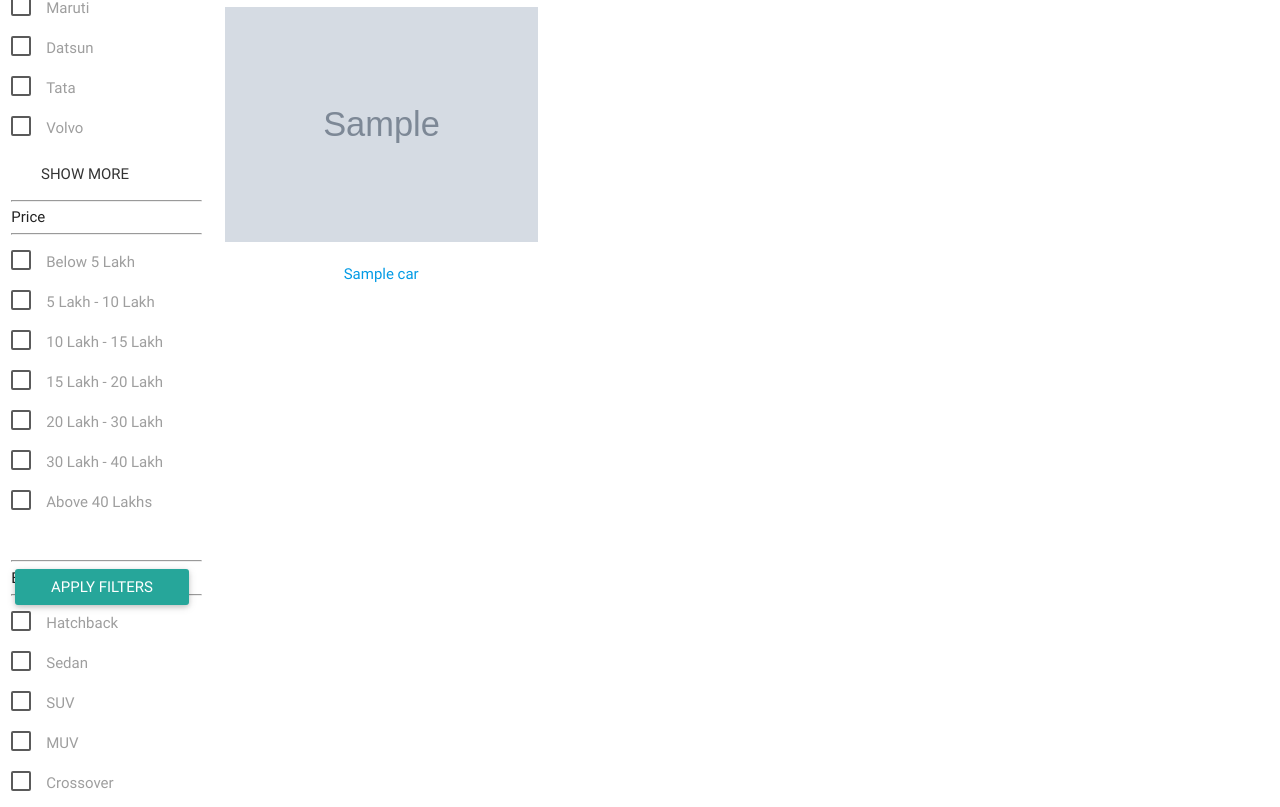
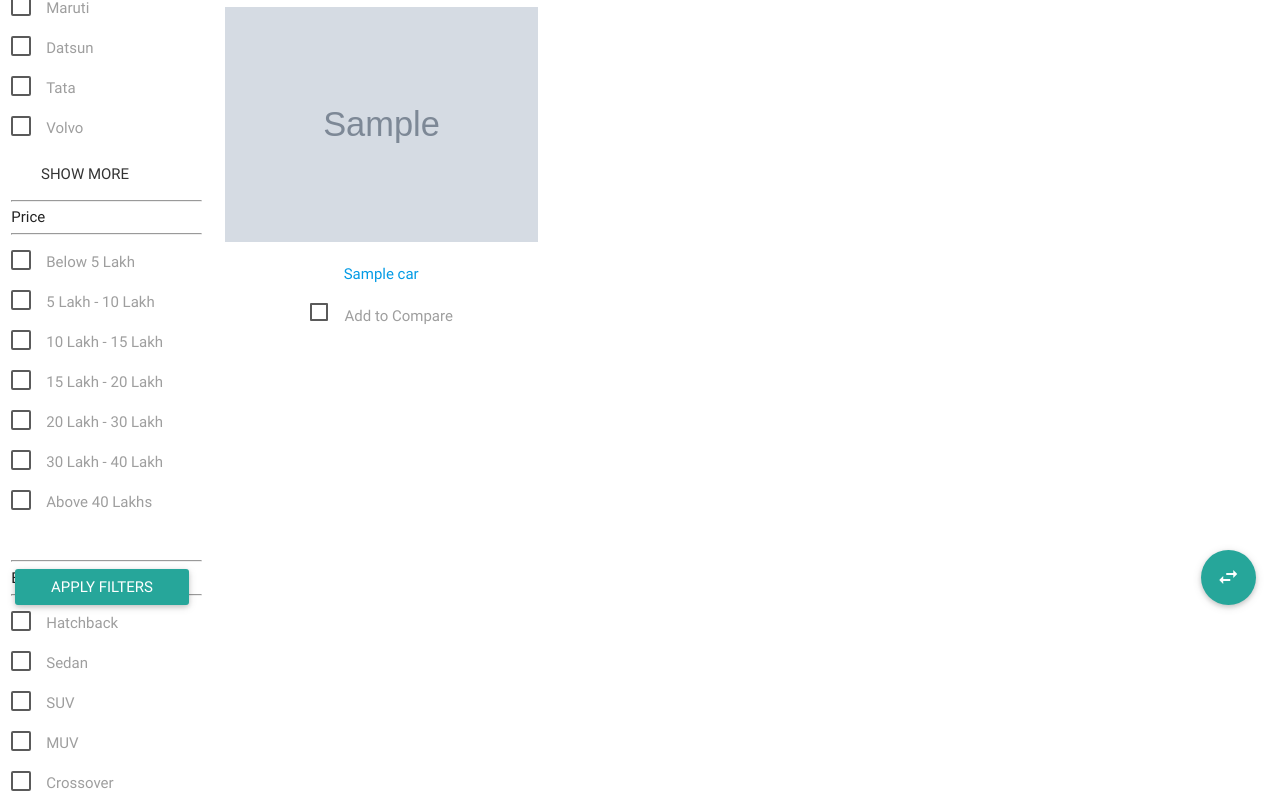
Before and after one commit to scriptonist/GaadiNation, a Flask app: page /catalog/ in a window 1280 px wide. Shown: the part 150-957 px from the top of the page. Run offline with Flask 2, Linux system fonts and the light colour scheme; grey boxes marked "Sample" are stand-in pictures; a database or web service that is not in the repository returns one stand-in record (values such as "Sample title"); some libraries are stand-ins or nearby versions.

Commit message:
Added add to compare to the catalog page and seprated the js related in a seperate file

```diff
--- /dev/null
+++ b/app/static/js/addtocompare.js
@@ -0,0 +1,19 @@
+ compare = Array();
+    $('.addToCompare').click(function(){
+        if(compare.length < 4){
+                if($.inArray($(this).attr('id'),compare) == -1){
+                    compare.push($(this).attr('id'));
+                    Materialize.toast('Car Added to Compare List', 1000,'rounded')
+                }
+                else{
+                    compare.splice( $.inArray($(this).attr('id'),compare) ,1 );
+                    Materialize.toast('Car Removed from Compare List', 1000,'rounded')
+                }
+            }
+        else
+            Materialize.toast('You Can Only Compare 4 Cars at a time', 1000,'rounded')
+        console.log(compare);
+    });
+    $('#compareButton').click(function(){
+        window.location = "/compare/compare_display/"+compare.join(',');
+    });
--- a/app/templates/catalog/mycatalog.html
+++ b/app/templates/catalog/mycatalog.html
@@ -273,21 +273,32 @@
     <div>
 
       {% for car in result %}
-        <a href="{{url_for('search.get_car_details_by_name',carname=car['carname'])}}">
+
          <div style="display:inline-block;width:30%;margin-right:3%;margin-top:4%">
+          <a href="{{url_for('search.get_car_details_by_name',carname=car['carname'])}}">
          <div>
             <img  src="{{ car['image'] }}" style="max-width: 100%"/>
           </div>
             <p class='center-align'>{{car['carname']}}</p>
-         </div>
+
         </a>
+        <div class='center-align'>
+        <input  type="checkbox"  id="{{car['carname']}}" value="" class="addToCompare" >
+        <label for="{{car['carname']}}"><h6>Add to Compare</h6></label>
+        </div>
+        </div>
       {% endfor %}
 
       </div>
     </div>
 
   </div>
+<div class="fixed-action-btn" style="bottom:45px;right:24px;">
 
+        <button id="compareButton" class="btn-floating btn-large">
+            <i class="material-icons">swap_horiz</i>
+        </button>
+    </div>
 
   <!-- Footer Of Page -->
   <footer class="page-footer blue-grey darken-4" style="margin-top:3%;">
@@ -335,7 +346,7 @@
     });
   </script>
   <script src="{{ url_for('static',filename='js/catalog/getfilter.js')}}"></script>
-
+  <script src="{{url_for('static',filename='js/addtocompare.js') }}"></script>
 
 
 
```
Also changed, not shown: app/templates/search/searchresult.html (+2 -20 lines).
